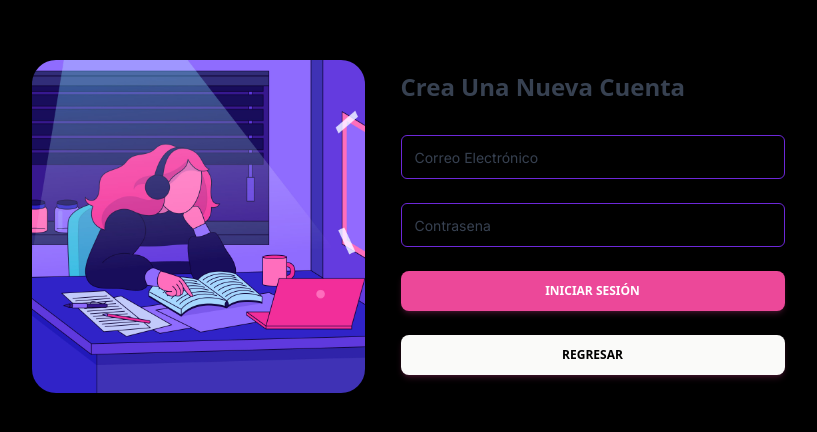
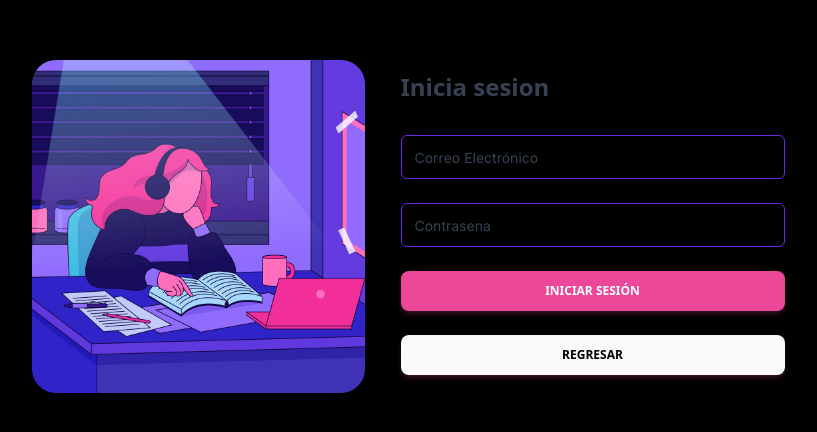
Before and after one commit to JhairAlexby1/chat-up, a Next.js app: page /login in a window 1280 px wide. Shown: the part 174-606 px from the top of the page, without its empty margins (240-1057 px from the left). Built offline with nearby package versions, Linux system fonts and the light colour scheme.

Commit message:
puerto del signU corregido y una vez que se registre se llevara a que inicie sesion

```diff
--- a/src/components/formLogin/FormLogin.tsx
+++ b/src/components/formLogin/FormLogin.tsx
@@ -34,7 +34,7 @@ export const FormLogin = () => {
       <div className="flex min-h-screen items-center justify-center">
         <div className="relative flex flex-col rounded-xl bg-transparent bg-clip-border text-gray-700 shadow-none">
           <h4 className="block font-sans text-2xl font-semibold leading-snug tracking-normal text-blue-gray-900 antialiased">
-            Crea Una Nueva Cuenta
+            Inicia sesion
           </h4>
 
           <form className="mt-8 mb-2 w-80 max-w-screen-lg sm:w-96">
--- a/src/components/formSignUp/FormSignUp.tsx
+++ b/src/components/formSignUp/FormSignUp.tsx
@@ -19,7 +19,7 @@ export const FormSignUp = () => {
   event.preventDefault();
 
   try {
-    const response = await axios.post('http://localhost:3000/usuarios', {
+    const response = await axios.post('http://localhost:3001/usuarios', {
       nombre: name,
       email: email,
       password: password
@@ -27,7 +27,7 @@ export const FormSignUp = () => {
 
     console.log(response.data);
 
-    router.push('/homePage');
+    router.push('/login');
   } catch (error) {
     console.error(error);
   }
```
